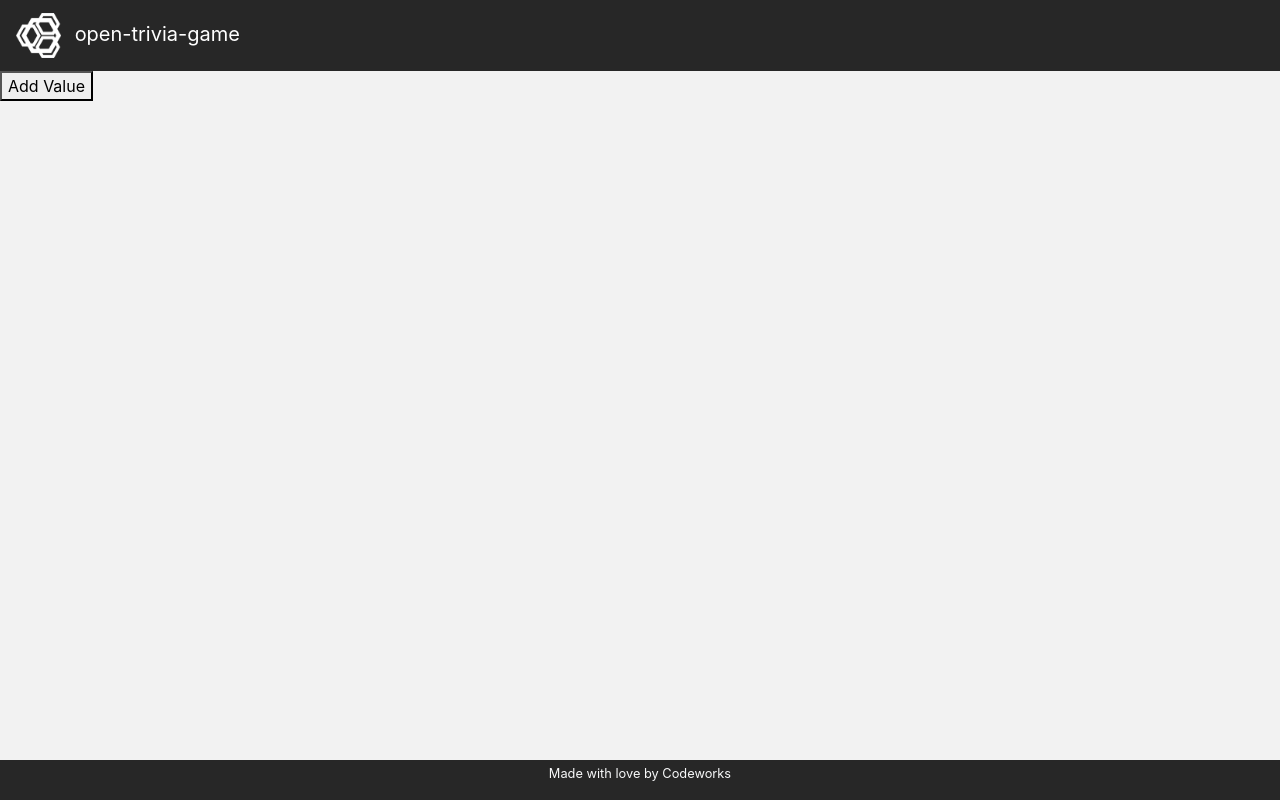
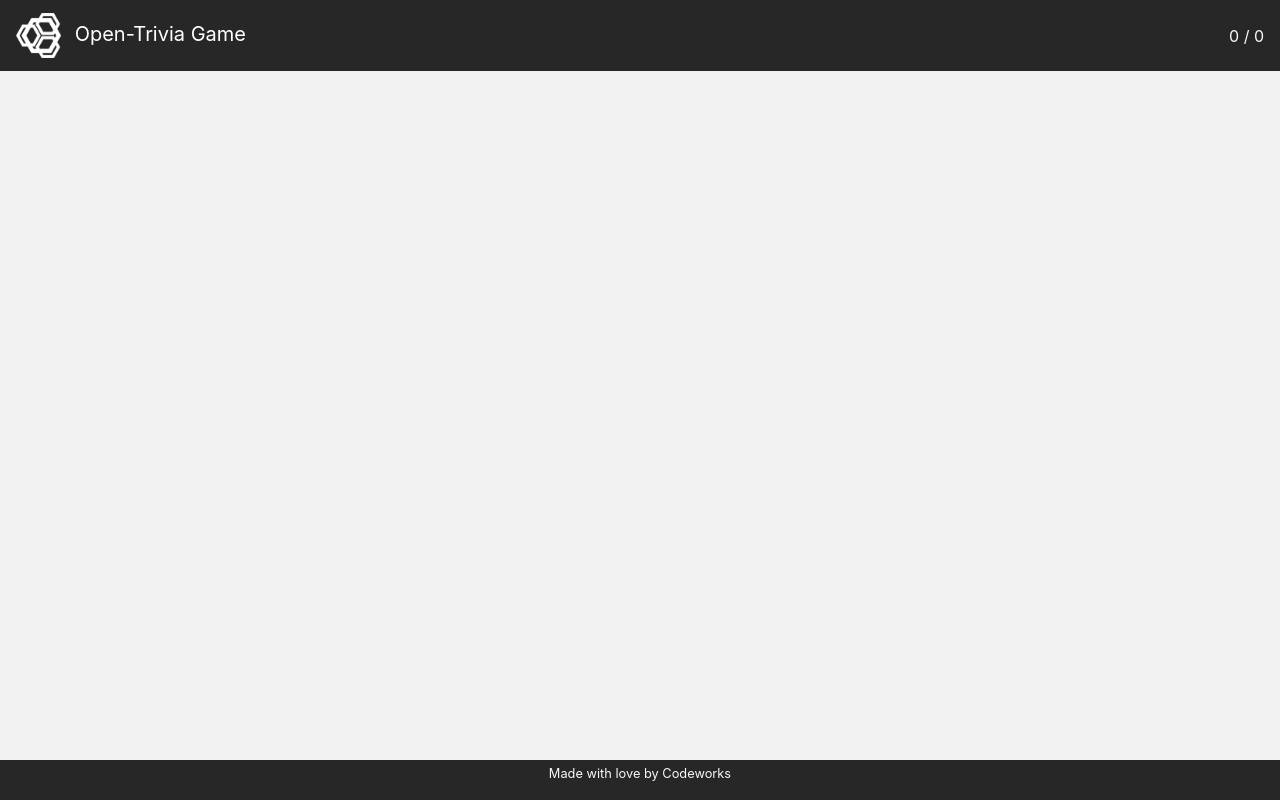
Before and after one commit to NathanMQuam/open-trivia-game, a website with bundled scripts: page index.html in a window 1280 px wide. Built offline with nearby package versions, Linux system fonts and the light colour scheme.

Commit message:
Files init

```diff
--- a/app/AppState.js
+++ b/app/AppState.js
@@ -1,3 +1,4 @@
+import Question from "./Models/Question.js"
 import Value from "./Models/Value.js"
 import { EventEmitter } from "./Utils/EventEmitter.js"
 import { isValidProp } from "./Utils/isValidProp.js"
@@ -5,6 +6,11 @@ import { isValidProp } from "./Utils/isValidProp.js"
 class AppState extends EventEmitter {
   /** @type {Value[]} */
   values = []
+
+  score = {correct: 0, incorrect: 0}
+
+  /** @type {Question[]}*/
+  questions =[]
 }
 
 export const ProxyState = new Proxy(new AppState(), {
--- /dev/null
+++ b/app/Controllers/TriviaGameController.js
@@ -0,0 +1,27 @@
+import { ProxyState } from "../AppState.js";
+import { questionsService } from "../Services/QuestionsService.js"
+
+
+// Private
+function _draw() {
+   // TODO: Draw score to page
+   let score = ProxyState.score
+   document.getElementById('score').innerHTML = score.correct + ' / ' + (score.correct + score.incorrect)
+   // TODO: Draw questions to page
+   let questions = ProxyState.questions
+   let result = ''
+
+   questions.forEach(q => result += q.Template)
+
+   document.getElementById('app').innerHTML = /*html*/`
+   `
+}
+
+// Public
+export default class {
+   constructor() {
+      ProxyState.on("questions", _draw)
+      _draw()
+      console.log('Trivia Game Controller Initialized');
+   }
+}
--- /dev/null
+++ b/app/Models/Question.js
@@ -0,0 +1,9 @@
+export default class Question {
+   constructor(data) {
+
+   }
+
+   get Template() {
+      return `Question template`
+   }
+}
--- /dev/null
+++ b/app/Services/QuestionsService.js
@@ -0,0 +1,8 @@
+import { ProxyState } from "../AppState.js"
+import Question from "../Models/Question.js"
+
+class QuestionsService {
+
+}
+
+export const questionsService = new QuestionsService()
--- a/app/main.js
+++ b/app/main.js
@@ -1,7 +1,9 @@
-import ValuesController from "./Controllers/ValuesController.js";
+// import ValuesController from "./Controllers/ValuesController.js";
+import TriviaGameController from "./Controllers/TriviaGameController.js"
 
 class App {
-  valuesController = new ValuesController();
+  // valuesController = new ValuesController();
+  triviaGameController = new TriviaGameController();
 }
 
 window["app"] = new App();
--- a/index.html
+++ b/index.html
@@ -16,13 +16,22 @@
         <nav class="navbar navbar-dark navbar-expand bg-dark text-light">
             <a class="navbar-brand" href="#">
                 <img src="assets/img/logo.png" width="45" height="45" alt="" loading="lazy">
-                <span class="ml-2">open-trivia-game</span>
+                <span class="ml-2">Open-Trivia Game</span>
             </a>
+            <div id="score" class="ml-auto"></div>
         </nav>
     </header>
+
+
+
     <main>
-        <div id="app"></div>
+        <div id="app" class="container">
+
+        </div>
     </main>
+
+
+
     <footer class="container-fluid bg-dark text-light">
         <div class="row text-center">
             <div class="col">
```
